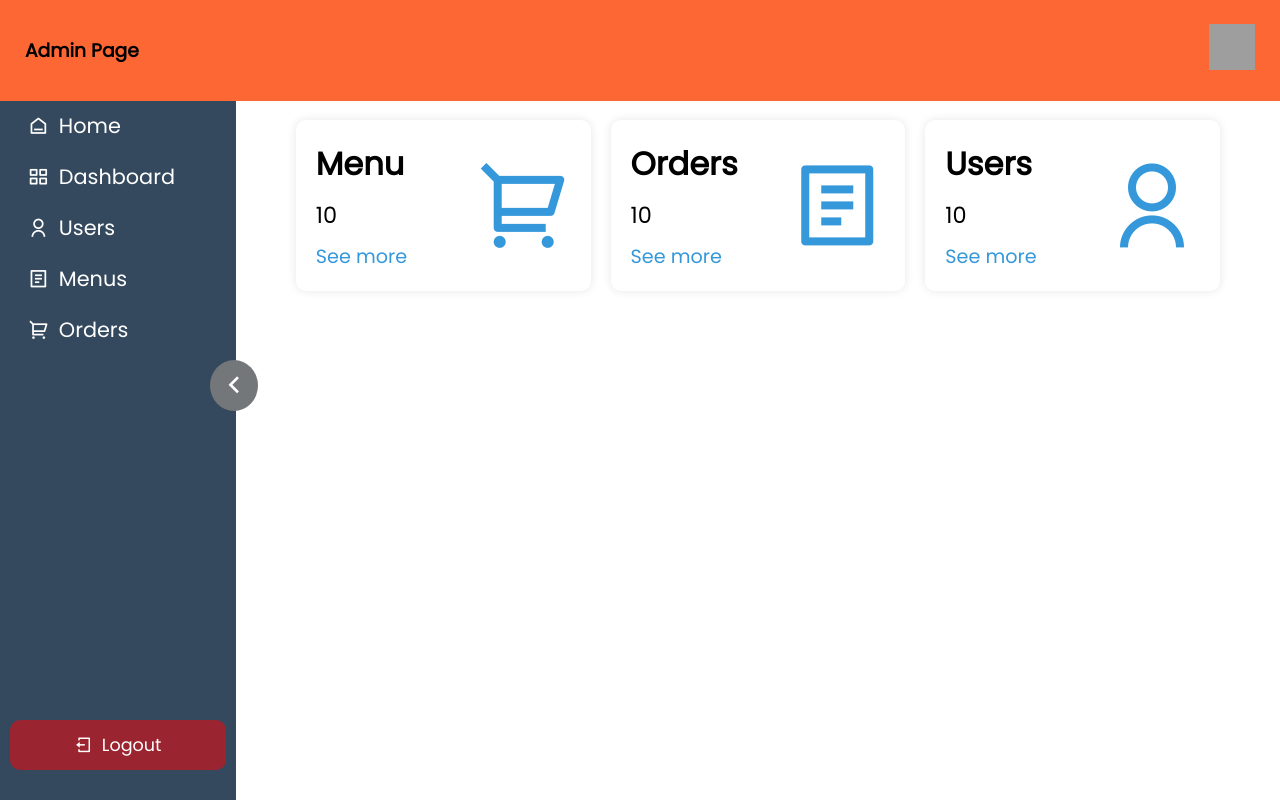
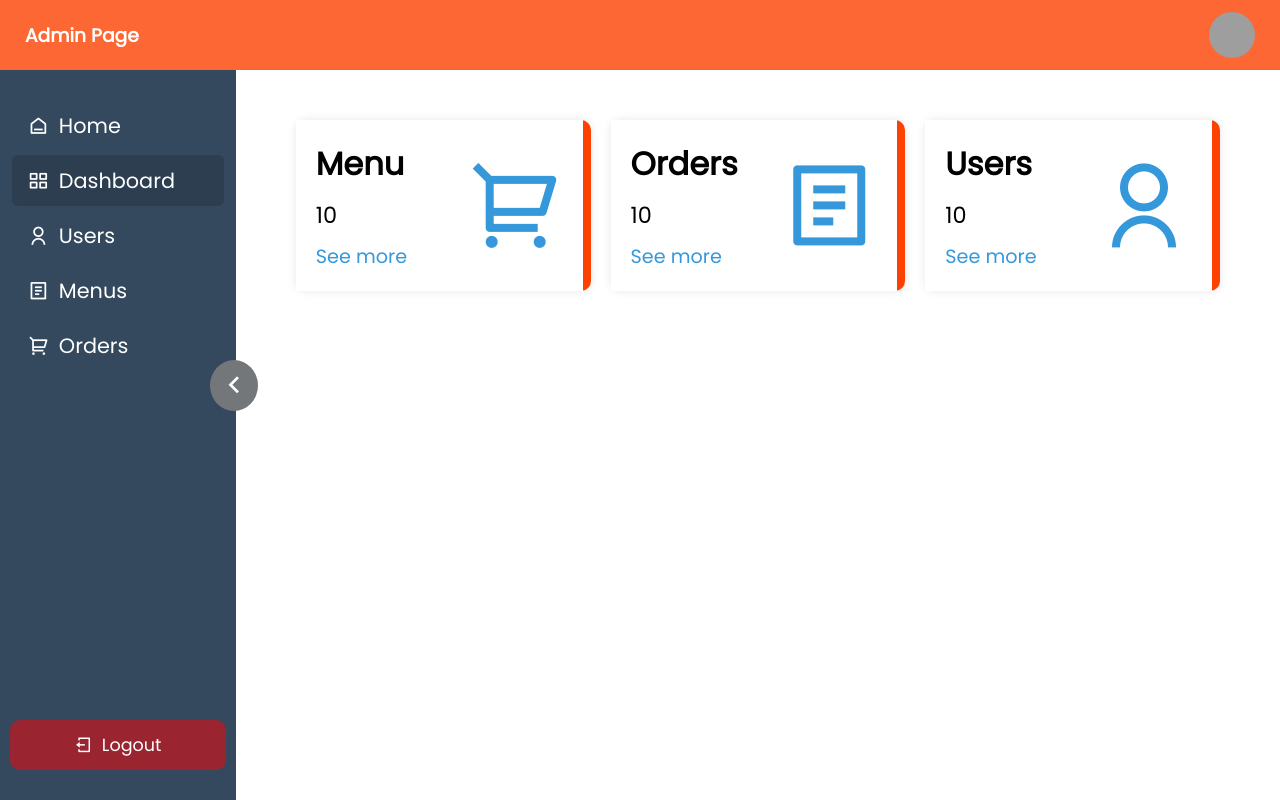
Before and after one commit to aufaramdhn/pw2024_tubes_233040028, a PHP site: page /__backend/index.php in a window 1280 px wide. Run offline with PHP 8.4, Linux system fonts and the light colour scheme; data that the repository does not hold is empty; grey boxes are pictures that could not be loaded.

Commit message:
update styling __backend

```diff
--- a/__backend/assets/style.css
+++ b/__backend/assets/style.css
@@ -44,6 +44,7 @@ table tr th {
 .header-text {
   font-size: 1rem;
   margin-top: 20px;
+  margin-bottom: 4px;
 }
 
 .flex {
@@ -152,7 +168,18 @@ header {
   display: flex;
   justify-content: space-between;
   align-items: center;
-  padding: 24px 25px;
+  padding: 12px 25px;
+  color: white;
+}
+
+.topbar-img {
+  display: flex;
+  align-items: center;
+  gap: 16px;
+}
+
+.topbar-img img {
+  border-radius: 100%;
 }
 
 .sidebar .title {
@@ -230,7 +257,7 @@ header {
   margin-bottom: 10px;
 }
 
-.sidebar .nav-list a {
+.nav-list a {
   font-size: 1.3rem;
   display: flex;
   align-items: center;
@@ -240,10 +267,16 @@ header {
   text-decoration: none;
   color: #fff;
   transition: 0.3s;
+  margin-bottom: 4px;
 }
 
-.sidebar .nav-list a:hover {
-  background-color: #34495e;
+.nav-list a:hover {
+  background-color: #2c3e50;
+  border-radius: 6px;
+}
+
+.nav-list a.active {
+  background-color: #2c3e50;
   border-radius: 6px;
 }
 
@@ -311,15 +348,18 @@ header {
 
 .wrap-dashboard .card {
   flex: 1;
-  padding: 20px;
   border-radius: 10px;
   box-shadow: 0 0 10px rgba(0, 0, 0, 0.1);
+  padding-right: 8px;
+  background-color: var(--secondary-100-color);
 }
 
 .card .card-content {
   display: flex;
   align-items: center;
   justify-content: space-between;
+  background-color: white;
+  padding: 20px;
 }
 
 .card .card-content i {
```
Also changed, not shown: other parts of __backend/assets/style.css (+28 -9 lines).
